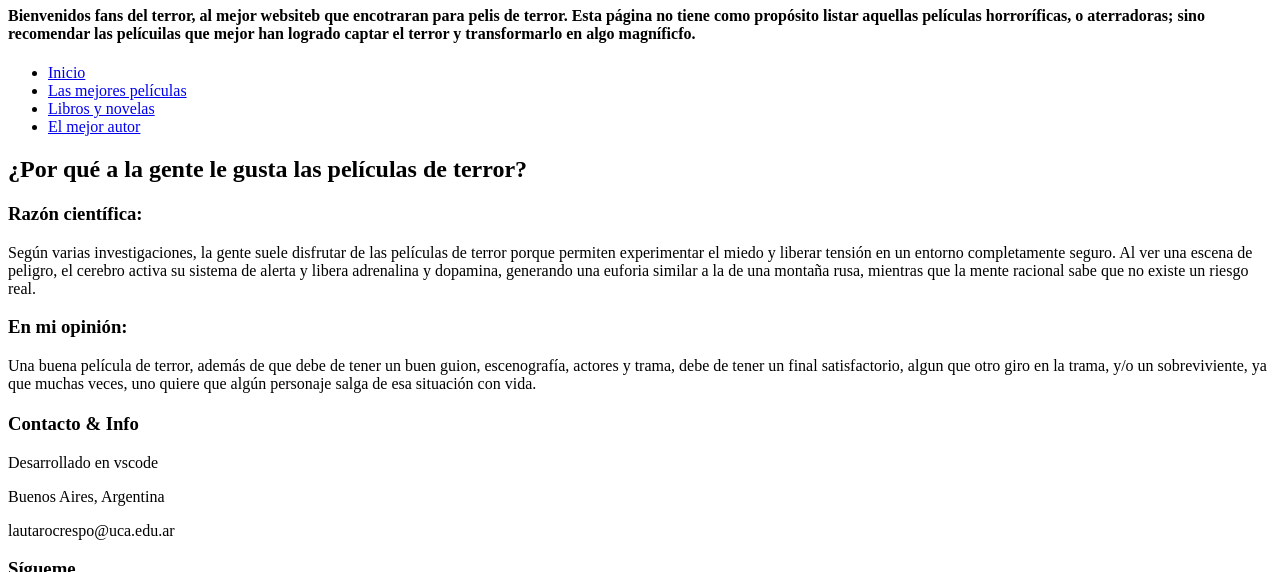
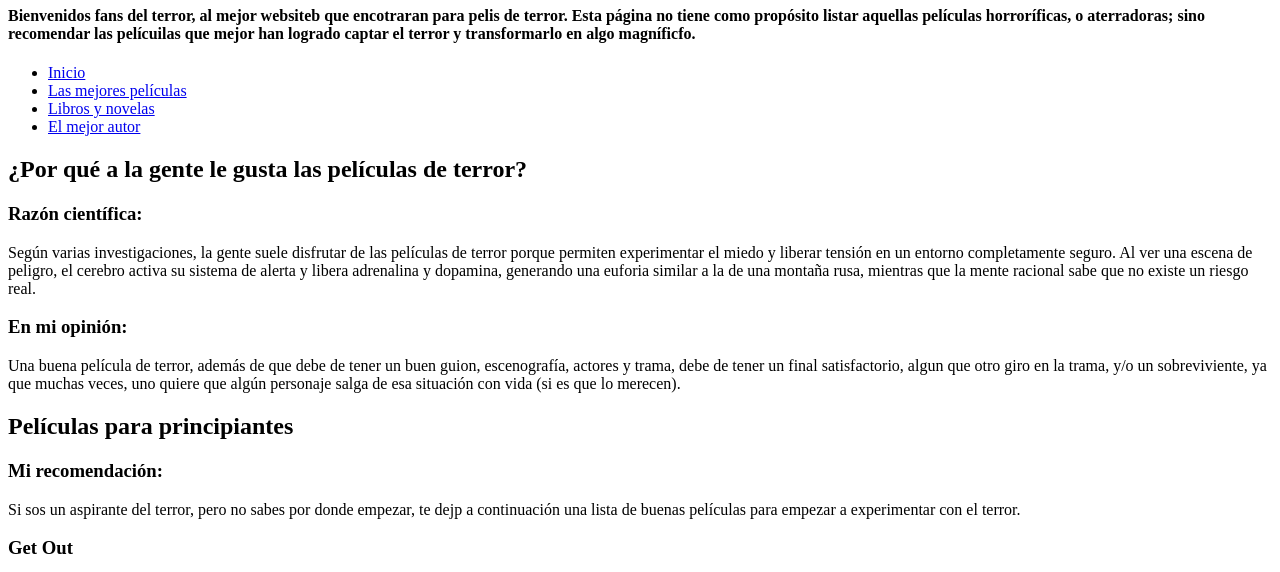
Before and after one commit to Lautaro-Crespo/TP-Final-Crespo-Lautaro-4-D, a plain HTML site: page index.html in a window 1280 px wide. Shown: the part 73-645 px from the top of the page. Drawn offline with Linux system fonts and the light colour scheme.

Commit message:
Agregue img y primer peli para princpiantes

```diff
--- a/index.html
+++ b/index.html
@@ -29,15 +29,20 @@
                 <h3>Razón científica: </h3>
                 <p> Según varias investigaciones, la gente suele disfrutar de las películas de terror porque permiten experimentar el miedo y liberar tensión en un entorno completamente seguro. Al ver una escena de peligro, el cerebro activa su sistema de alerta y libera adrenalina y dopamina, generando una euforia similar a la de una montaña rusa, mientras que la mente racional sabe que no existe un riesgo real.</p>
            <h3> En mi opinión: </h3>
-           <p> Una buena película de terror, además de que debe de tener un buen guion, escenografía, actores y trama, debe de tener un final satisfactorio, algun que otro giro en la trama, y/o un sobreviviente, ya que muchas veces, uno quiere que algún personaje salga de esa situación con vida.</p>
+           <p> Una buena película de terror, además de que debe de tener un buen guion, escenografía, actores y trama, debe de tener un final satisfactorio, algun que otro giro en la trama, y/o un sobreviviente, ya que muchas veces, uno quiere que algún personaje salga de esa situación con vida (si es que lo merecen).</p>
               </article>
         </section>
 
 
          <section>
-            <h2>  </h2>
+            <h2> Películas para principiantes  </h2>
             <article>
-<h3> </h3>
+<h3> Mi recomendación:</h3>
+<p> Si sos un aspirante del terror, pero no sabes por donde empezar, te dejp a continuación una lista de buenas películas para empezar a experimentar con el terror. </p>
+
+<h3> Get Out </h3>
+<img src=" https://m.media-amazon.com/images/M/MV5BMjUxMDQwNjcyNl5BMl5BanBnXkFtZTgwNzcwMzc0MTI@._V1_FMjpg_UX1000_.jpg" alt=" Poster de Get Out">
+<p> Get Out ("¡Huye!" traducido al Español) fue la primera película dirgida por el comediante y actor Jordan Peele, que sorpendío a muchos por su oscura e macabra trama, a comparacióm de sus previos trabajos. Esta película toca temas como el racismo y el terror psciologico, dandolé un terrorífico aspectoa esta disputa social.</p>
 
 
             </article>
```
